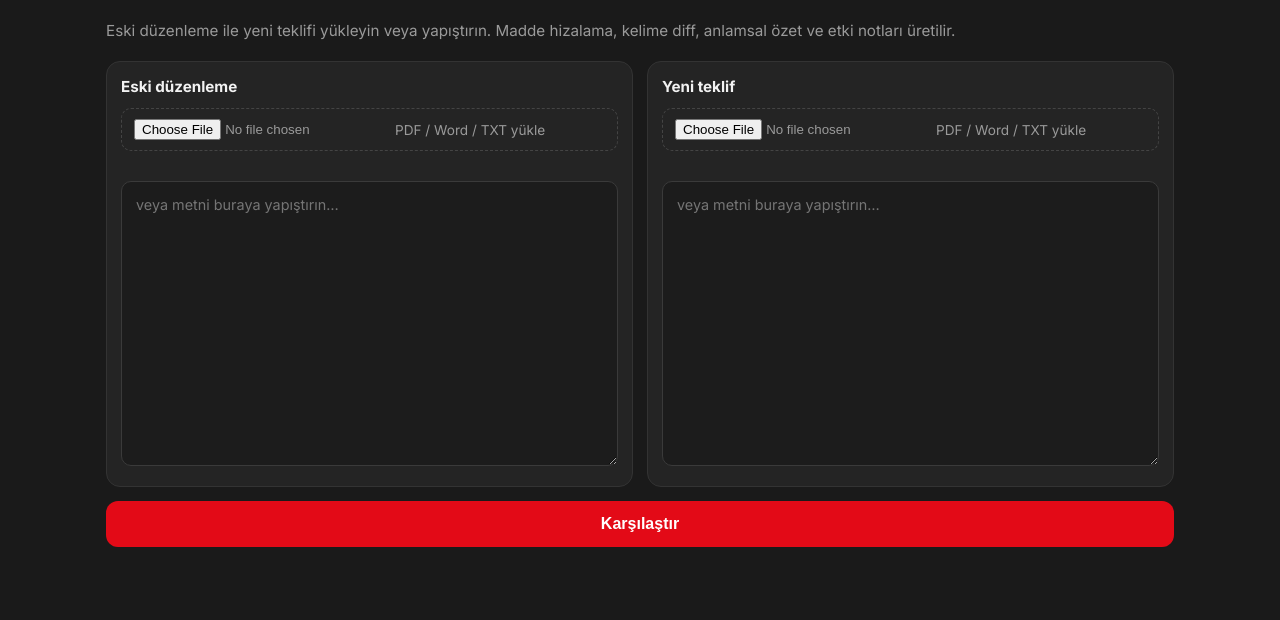
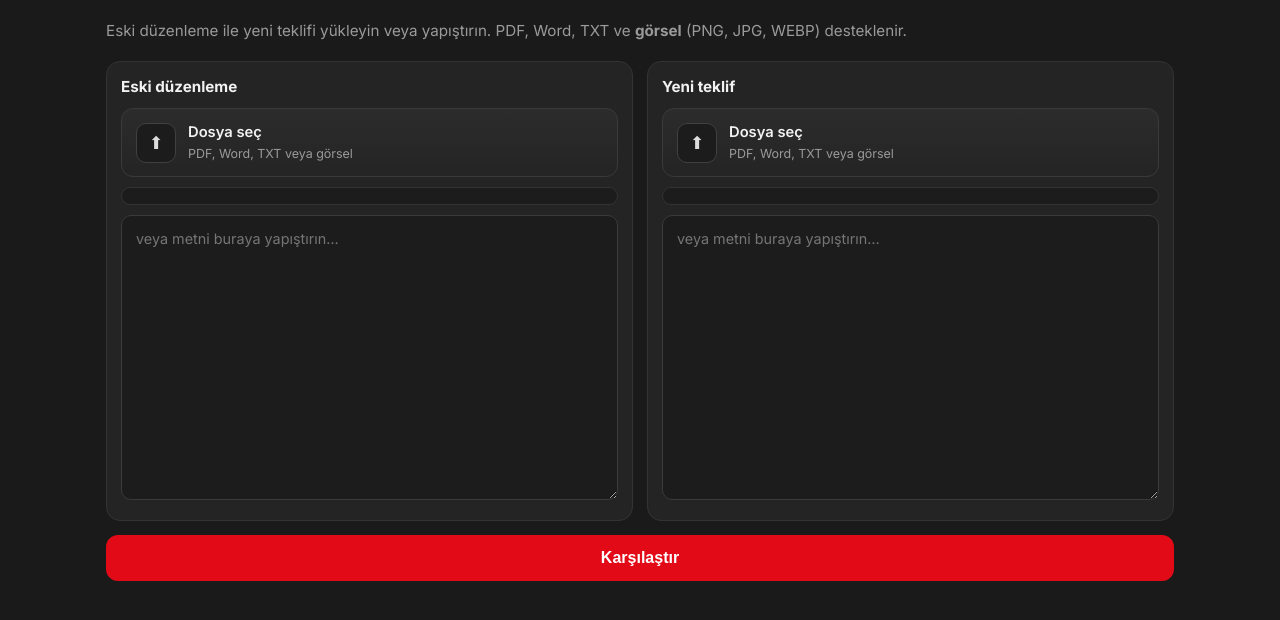
Before and after one commit to murattarakci34/meclis-sanal-asistani, a Flask app: page /karsilastirma in a window 1280 px wide. Shown: the part 72-692 px from the top of the page. Run offline with Flask 3, Linux system fonts and the light colour scheme.

Commit message:
Karsilastirma: gorsel yukleme (OCR) ve dosya sec butonu tasarimi
Co-authored-by: Cursor <cursoragent@cursor.com>

```diff
--- a/static/compare.css
+++ b/static/compare.css
@@ -76,24 +76,80 @@ body {
   margin: 0 0 10px;
   font-size: 0.95rem;
 }
-.file {
+.upload-btn {
   display: flex;
   align-items: center;
-  gap: 8px;
-  border: 1px dashed #444;
+  gap: 12px;
+  width: 100%;
+  margin-bottom: 10px;
+  padding: 12px 14px;
+  border-radius: 12px;
+  border: 1px solid #3a3a3a;
+  background: linear-gradient(180deg, #2c2c2c 0%, #242424 100%);
+  cursor: pointer;
+  transition: border-color .15s ease, background .15s ease, transform .1s ease;
+  user-select: none;
+}
+.upload-btn:hover {
+  border-color: #555;
+  background: linear-gradient(180deg, #333 0%, #2a2a2a 100%);
+}
+.upload-btn:active { transform: scale(0.99); }
+.upload-btn:focus-within {
+  outline: 2px solid rgba(227, 10, 23, 0.45);
+  outline-offset: 2px;
+}
+.upload-icon {
+  width: 40px;
+  height: 40px;
   border-radius: 10px;
-  padding: 10px 12px;
-  cursor: pointer;
+  background: #1c1c1c;
+  border: 1px solid #404040;
+  display: inline-flex;
+  align-items: center;
+  justify-content: center;
+  font-size: 1.1rem;
+  color: #ddd;
+  flex-shrink: 0;
+}
+.upload-text {
+  display: flex;
+  flex-direction: column;
+  gap: 2px;
+  min-width: 0;
+}
+.upload-text strong {
+  font-size: 0.92rem;
+  font-weight: 600;
+  color: var(--text);
+}
+.upload-text small {
+  font-size: 0.78rem;
   color: var(--muted);
-  font-size: 0.85rem;
-  margin-bottom: 8px;
 }
-.file input { max-width: 100%; }
+.file-meta {
+  display: flex;
+  align-items: center;
+  gap: 10px;
+  margin: 0 0 10px;
+  padding: 8px 10px;
+  border-radius: 10px;
+  background: #1c1c1c;
+  border: 1px solid #333;
+}
+.thumb {
+  width: 44px;
+  height: 44px;
+  object-fit: cover;
+  border-radius: 8px;
+  border: 1px solid #444;
+  flex-shrink: 0;
+}
 .fname {
-  margin: 0 0 8px;
-  font-size: 0.8rem;
-  color: #bbb;
-  min-height: 1.1em;
+  margin: 0;
+  font-size: 0.82rem;
+  color: #cfcfcf;
+  word-break: break-all;
 }
 textarea {
   width: 100%;
--- a/static/compare.js
+++ b/static/compare.js
@@ -10,13 +10,36 @@
   const newText = document.getElementById("newText");
   const oldFname = document.getElementById("oldFname");
   const newFname = document.getElementById("newFname");
+  const oldMeta = document.getElementById("oldMeta");
+  const newMeta = document.getElementById("newMeta");
+  const oldThumb = document.getElementById("oldThumb");
+  const newThumb = document.getElementById("newThumb");
 
-  oldFile.addEventListener("change", () => {
-    oldFname.textContent = oldFile.files[0]?.name || "";
-  });
-  newFile.addEventListener("change", () => {
-    newFname.textContent = newFile.files[0]?.name || "";
-  });
+  function bindFile(input, meta, fnameEl, thumbEl) {
+    input.addEventListener("change", () => {
+      const f = input.files[0];
+      if (!f) {
+        meta.hidden = true;
+        thumbEl.hidden = true;
+        thumbEl.removeAttribute("src");
+        fnameEl.textContent = "";
+        return;
+      }
+      meta.hidden = false;
+      fnameEl.textContent = f.name + (f.size ? ` · ${(f.size / 1024).toFixed(0)} KB` : "");
+      if (f.type.startsWith("image/")) {
+        const url = URL.createObjectURL(f);
+        thumbEl.src = url;
+        thumbEl.hidden = false;
+      } else {
+        thumbEl.hidden = true;
+        thumbEl.removeAttribute("src");
+      }
+    });
+  }
+
+  bindFile(oldFile, oldMeta, oldFname, oldThumb);
+  bindFile(newFile, newMeta, newFname, newThumb);
 
   function tipLabel(t) {
     const map = {
@@ -114,7 +137,7 @@
     e.preventDefault();
     runBtn.disabled = true;
     results.hidden = true;
-    showStatus("Karşılaştırılıyor… (madde hizalama + diff + yapay zekâ analizi)");
+    showStatus("Karşılaştırılıyor… (dosya/görsel okuma + madde hizalama + analiz)");
 
     const fd = new FormData();
     if (oldFile.files[0]) fd.append("old_file", oldFile.files[0]);
--- a/templates/karsilastirma.html
+++ b/templates/karsilastirma.html
@@ -30,27 +30,41 @@
   <main class="wrap">
     <p class="lead">
       Eski düzenleme ile yeni teklifi yükleyin veya yapıştırın.
-      Madde hizalama, kelime diff, anlamsal özet ve etki notları üretilir.
+      PDF, Word, TXT ve <strong>görsel</strong> (PNG, JPG, WEBP) desteklenir.
     </p>
 
     <form id="form" class="form">
       <div class="cols">
         <section class="panel">
           <h2>Eski düzenleme</h2>
-          <label class="file">
-            <input type="file" id="oldFile" accept=".pdf,.docx,.txt,.md" />
-            <span>PDF / Word / TXT yükle</span>
+          <label class="upload-btn" for="oldFile">
+            <input type="file" id="oldFile" accept=".pdf,.docx,.txt,.md,.png,.jpg,.jpeg,.webp,.gif,.bmp,image/*" hidden />
+            <span class="upload-icon" aria-hidden="true">⬆</span>
+            <span class="upload-text">
+              <strong>Dosya seç</strong>
+              <small>PDF, Word, TXT veya görsel</small>
+            </span>
           </label>
-          <p class="fname" id="oldFname"></p>
+          <div class="file-meta" id="oldMeta" hidden>
+            <img class="thumb" id="oldThumb" alt="" hidden />
+            <p class="fname" id="oldFname"></p>
+          </div>
           <textarea id="oldText" rows="12" placeholder="veya metni buraya yapıştırın…"></textarea>
         </section>
         <section class="panel">
           <h2>Yeni teklif</h2>
-          <label class="file">
-            <input type="file" id="newFile" accept=".pdf,.docx,.txt,.md" />
-            <span>PDF / Word / TXT yükle</span>
+          <label class="upload-btn" for="newFile">
+            <input type="file" id="newFile" accept=".pdf,.docx,.txt,.md,.png,.jpg,.jpeg,.webp,.gif,.bmp,image/*" hidden />
+            <span class="upload-icon" aria-hidden="true">⬆</span>
+            <span class="upload-text">
+              <strong>Dosya seç</strong>
+              <small>PDF, Word, TXT veya görsel</small>
+            </span>
           </label>
-          <p class="fname" id="newFname"></p>
+          <div class="file-meta" id="newMeta" hidden>
+            <img class="thumb" id="newThumb" alt="" hidden />
+            <p class="fname" id="newFname"></p>
+          </div>
           <textarea id="newText" rows="12" placeholder="veya metni buraya yapıştırın…"></textarea>
         </section>
       </div>
```
Also changed, not shown: comparator.py (+75 -6 lines).
